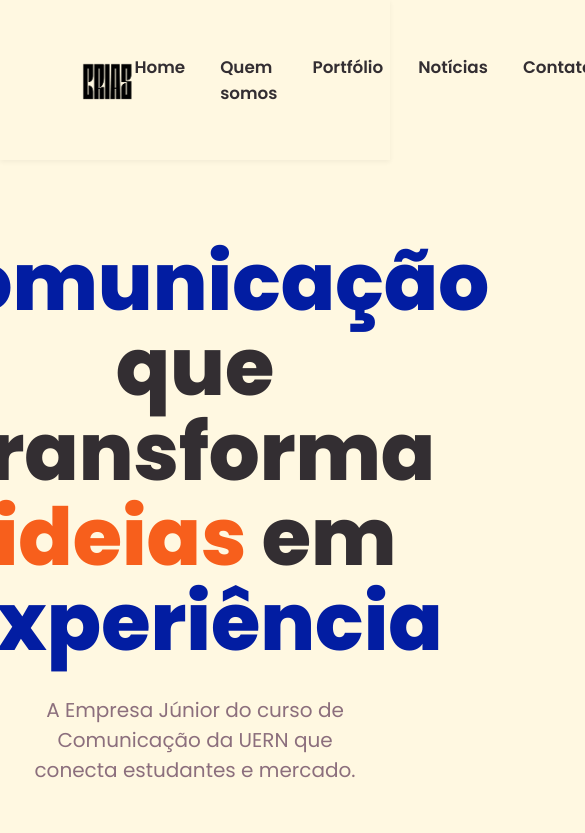
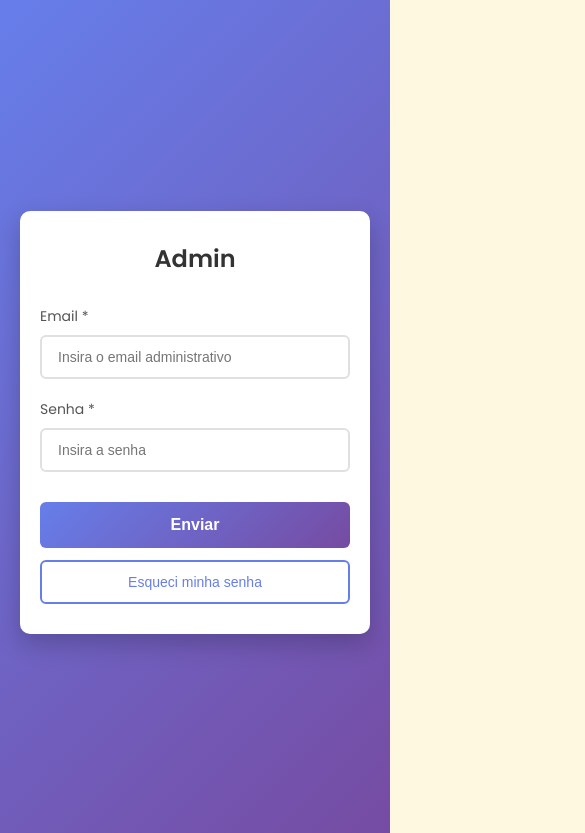
Before and after one commit to talesgabriel/ProjetoCRIAS, a Next.js app: page /admin in a window 390 px wide. Shown: the top 833 px of the page, 585 px wide, since content can reach past the window. Built offline with nearby package versions, Linux system fonts and the light colour scheme.

Commit message:
Criada a tela de Login, usando styles/Login.module.css, e fazendo a requisição ao backend.

```diff
--- /dev/null
+++ b/src/pages/admin/Login.jsx
@@ -0,0 +1,152 @@
+  import { useState } from 'react';
+import { useRouter } from 'next/router';
+import styles from '../../styles/Login.module.css';
+
+export default function Login() {
+  const router = useRouter();
+  const [email, setEmail] = useState('');
+  const [senha, setSenha] = useState('');
+  const [errors, setErrors] = useState({});
+  const [loading, setLoading] = useState(false);
+  const [message, setMessage] = useState('');
+
+  const validateForm = () => {
+    const newErrors = {};
+
+    if (!email.trim()) {
+      newErrors.email = 'Email é obrigatório';
+    } else if (!/\S+@\S+\.\S+/.test(email)) {
+      newErrors.email = 'Email inválido';
+    }
+
+    if (!senha.trim()) {
+      newErrors.senha = 'Senha é obrigatória';
+    }
+
+    setErrors(newErrors);
+    return Object.keys(newErrors).length === 0;
+  };
+
+  const handleSubmit = async (e) => {
+    e.preventDefault();
+    setMessage('');
+
+    if (!validateForm()) {
+      return;
+    }
+
+    setLoading(true);
+
+    try {
+      const response = await fetch('http://localhost:8080/api/v1/login', {
+        method: 'POST',
+        headers: {
+          'Content-Type': 'application/json',
+        },
+        body: JSON.stringify({
+          email: email,
+          senha: senha,
+        }),
+      });
+
+      const data = await response.json();
+
+      if (response.ok) {
+        // Salva o token no localStorage
+        if (data.accessToken) {
+          localStorage.setItem('accessToken', data.accessToken);
+        }
+
+        setMessage('Login realizado com sucesso!');
+
+        // Redireciona para o AdminPanel após 1 segundo
+        setTimeout(() => {
+          router.push('/admin/adminpanel');
+        }, 1000);
+      } else {
+        setMessage(data.message || 'Erro ao fazer login. Verifique suas credenciais.');
+      }
+    } catch (error) {
+      setMessage('Erro ao conectar com o servidor. Tente novamente.');
+      console.error('Erro:', error);
+    } finally {
+      setLoading(false);
+    }
+  };
+
+  const handleForgotPassword = () => {
+    // Implementar lógica de recuperação de senha
+    alert('Funcionalidade de recuperação de senha será implementada em breve!');
+  };
+
+  return (
+    <div className={styles.container}>
+      <div className={styles.loginBox}>
+        <h1 className={styles.title}>Admin</h1>
+
+        <form onSubmit={handleSubmit} className={styles.form}>
+          <div className={styles.formGroup}>
+            <label htmlFor="email" className={styles.label}>
+              Email *
+            </label>
+            <input
+              type="email"
+              id="email"
+              value={email}
+              onChange={(e) => setEmail(e.target.value)}
+              className={`${styles.input} ${errors.email ? styles.inputError : ''}`}
+              placeholder="Insira o email administrativo"
+              disabled={loading}
+            />
+            {errors.email && (
+              <span className={styles.error}>{errors.email}</span>
+            )}
+          </div>
+
+          <div className={styles.formGroup}>
+            <label htmlFor="senha" className={styles.label}>
+              Senha *
+            </label>
+            <input
+              type="password"
+              id="senha"
+              value={senha}
+              onChange={(e) => setSenha(e.target.value)}
+              className={`${styles.input} ${errors.senha ? styles.inputError : ''}`}
+              placeholder="Insira a senha"
+              disabled={loading}
+            />
+            {errors.senha && (
+              <span className={styles.error}>{errors.senha}</span>
+            )}
+          </div>
+
+          {message && (
+            <div className={`${styles.message} ${message.includes('sucesso') ? styles.success : styles.errorMessage}`}>
+              {message}
+            </div>
+          )}
+
+          <div className={styles.buttonGroup}>
+            <button
+              type="submit"
+              className={styles.submitButton}
+              disabled={loading}
+            >
+              {loading ? 'Enviando...' : 'Enviar'}
+            </button>
+
+            <button
+              type="button"
+              onClick={handleForgotPassword}
+              className={styles.forgotButton}
+              disabled={loading}
+            >
+              Esqueci minha senha
+            </button>
+          </div>
+        </form>
+      </div>
+    </div>
+  );
+}
--- a/src/pages/admin/index.js
+++ b/src/pages/admin/index.js
@@ -1,27 +1,9 @@
-import Header from "@/components/Header";
-import HomeSection from "@/components/HomeSection";
-import Metricas from "@/components/Metricas";
-import NossaHistoria from "@/components/NossaHistoria";
-import NossosPilares from "@/components/NossosPilares";
-import EstruturaOrganizacional from "@/components/EstruturaOrganizacional";
-import Portfolio from "@/components/Portfolio";
-import Noticias from "@/components/Noticias";
-import Contato from "@/components/Contato";
-import Footer from "@/components/Footer";
+import Login from "./Login";
 
 export default function AdminPanel() {
   return (
     <>
-      <Header />
-      <HomeSection />
-      <Metricas />
-      <NossaHistoria />
-      <NossosPilares />
-      <EstruturaOrganizacional />
-      <Portfolio />
-      <Noticias />
-      <Contato />
-      <Footer />
+      <Login />
     </>
   );
 }
--- /dev/null
+++ b/src/styles/Login.module.css
@@ -0,0 +1,163 @@
+.container {
+  display: flex;
+  justify-content: center;
+  align-items: center;
+  min-height: 100vh;
+  background: linear-gradient(135deg, #667eea 0%, #764ba2 100%);
+  padding: 20px;
+}
+
+.loginBox {
+  background: white;
+  padding: 40px;
+  border-radius: 10px;
+  box-shadow: 0 10px 25px rgba(0, 0, 0, 0.2);
+  width: 100%;
+  max-width: 400px;
+}
+
+.title {
+  text-align: center;
+  color: #333;
+  margin-bottom: 30px;
+  font-size: 28px;
+  font-weight: 600;
+}
+
+.form {
+  display: flex;
+  flex-direction: column;
+  gap: 20px;
+}
+
+.formGroup {
+  display: flex;
+  flex-direction: column;
+  gap: 8px;
+}
+
+.label {
+  color: #555;
+  font-size: 14px;
+  font-weight: 500;
+}
+
+.input {
+  padding: 12px 16px;
+  border: 2px solid #e0e0e0;
+  border-radius: 6px;
+  font-size: 16px;
+  transition: all 0.3s ease;
+  outline: none;
+}
+
+.input:focus {
+  border-color: #667eea;
+  box-shadow: 0 0 0 3px rgba(102, 126, 234, 0.1);
+}
+
+.input:disabled {
+  background-color: #f5f5f5;
+  cursor: not-allowed;
+}
+
+.inputError {
+  border-color: #ef4444;
+}
+
+.inputError:focus {
+  border-color: #ef4444;
+  box-shadow: 0 0 0 3px rgba(239, 68, 68, 0.1);
+}
+
+.error {
+  color: #ef4444;
+  font-size: 13px;
+  margin-top: -4px;
+}
+
+.message {
+  padding: 12px;
+  border-radius: 6px;
+  font-size: 14px;
+  text-align: center;
+}
+
+.success {
+  background-color: #d1fae5;
+  color: #065f46;
+  border: 1px solid #10b981;
+}
+
+.errorMessage {
+  background-color: #fee2e2;
+  color: #991b1b;
+  border: 1px solid #ef4444;
+}
+
+.buttonGroup {
+  display: flex;
+  flex-direction: column;
+  gap: 12px;
+  margin-top: 10px;
+}
+
+.submitButton {
+  padding: 14px 20px;
+  background: linear-gradient(135deg, #667eea 0%, #764ba2 100%);
+  color: white;
+  border: none;
+  border-radius: 6px;
+  font-size: 16px;
+  font-weight: 600;
+  cursor: pointer;
+  transition: all 0.3s ease;
+}
+
+.submitButton:hover:not(:disabled) {
+  transform: translateY(-2px);
+  box-shadow: 0 5px 15px rgba(102, 126, 234, 0.4);
+}
+
+.submitButton:disabled {
+  opacity: 0.6;
+  cursor: not-allowed;
+  transform: none;
+}
+
+.forgotButton {
+  padding: 12px 20px;
+  background: transparent;
+  color: #667eea;
+  border: 2px solid #667eea;
+  border-radius: 6px;
+  font-size: 14px;
+  font-weight: 500;
+  cursor: pointer;
+  transition: all 0.3s ease;
+}
+
+.forgotButton:hover:not(:disabled) {
+  background: #667eea;
+  color: white;
+}
+
+.forgotButton:disabled {
+  opacity: 0.6;
+  cursor: not-allowed;
+}
+
+/* Responsividade */
+@media (max-width: 480px) {
+  .loginBox {
+    padding: 30px 20px;
+  }
+
+  .title {
+    font-size: 24px;
+  }
+
+  .input {
+    font-size: 14px;
+  }
+}
```
Also changed, not shown: src/pages/admin/AdminPanel.jsx (added).
